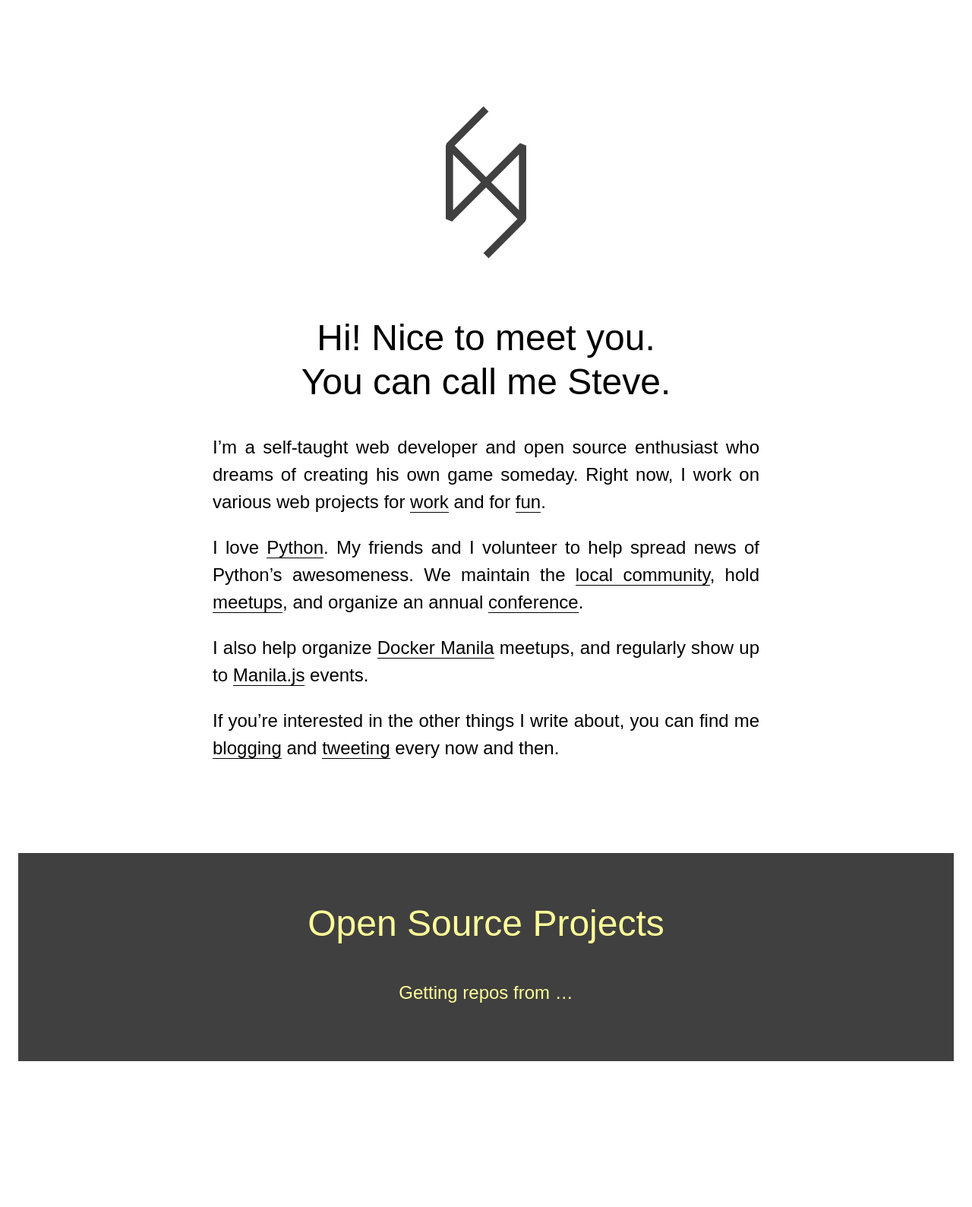
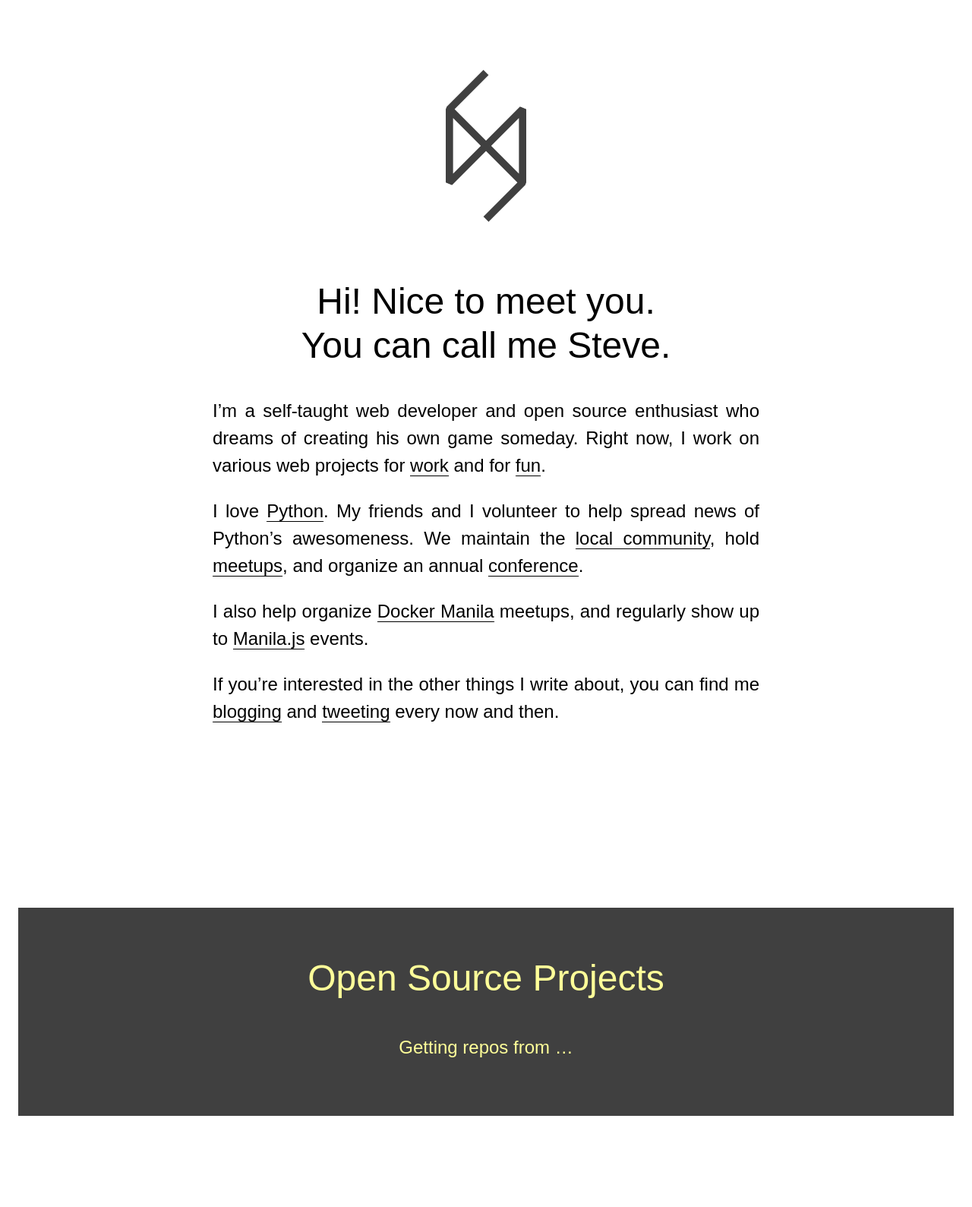
Before and after one commit to marksteve/marksteve.github.io, a Jekyll site: the page built from index.md, in a window 1280 px wide. Shown: the whole page at 76% size. Built offline with Jekyll 4.4.1, drawn with Linux system fonts in a browser that asks for light colours; nearby versions of some CDN libraries; a style sheet for code colours, icons or effects is not loaded; after the commit the page ends 1493 px from its top, so only the background shows below that.

Commit message:
Update layout

```diff
--- a/css/main.scss
+++ b/css/main.scss
@@ -5,7 +5,7 @@
 
 body {
   font: 24px/1.5 franklin-gothic-urw, sans-serif;
-  padding: 3em 1em;
+  padding: 1em;
 }
 
 h2 {
@@ -47,7 +47,7 @@ header {
     background: #404040;
     color: #ff9;
     padding: 1em 1em 3em 1em;
-    margin: 5em 0;
+    margin-top: 10em;
     text-align: center;
     position: relative;
     font-weight: 300;
```
